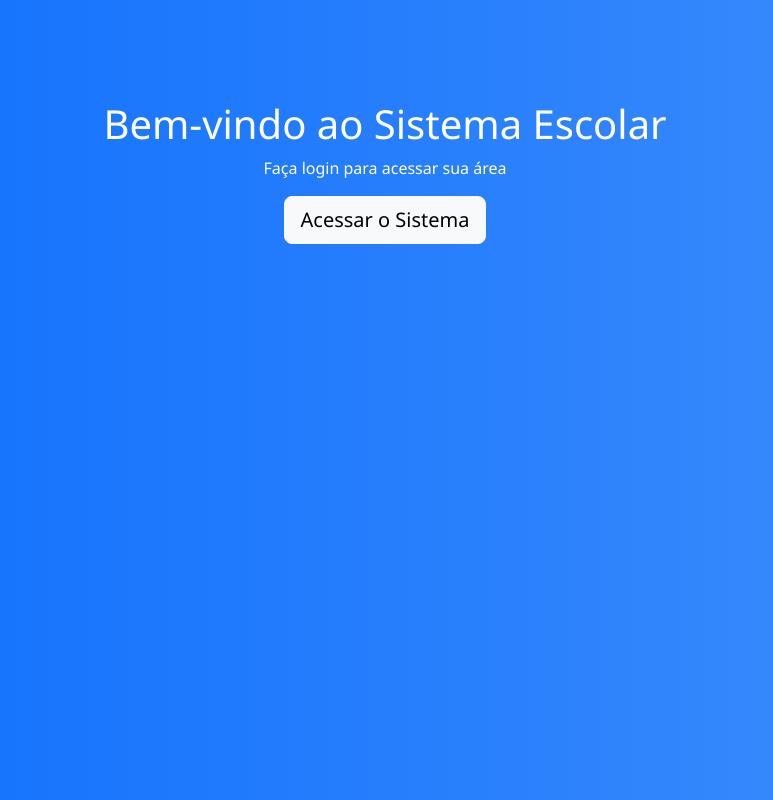
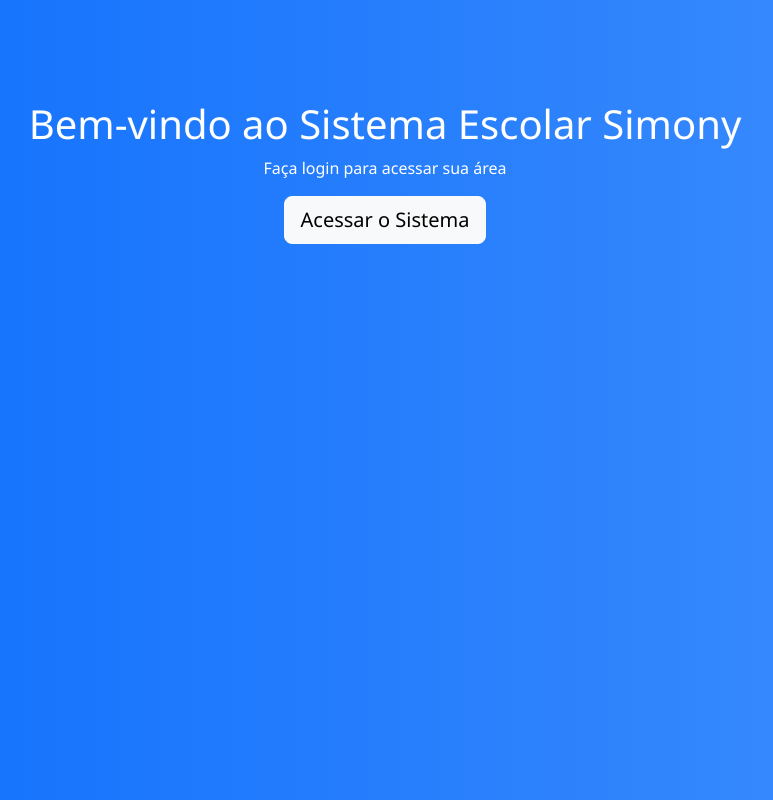
Before and after one commit to LeandroMarquesN/sistema_Cursos, a website: page src/public/index.html in a window 1280 px wide. Shown: the whole page, without its empty margins (255-1028 px from the left). Drawn offline with nearby package versions, Linux system fonts and the light colour scheme.

Commit message:
Please enter the commit message for your changes. Lines starting with '#' will be ignored, and an empty message aborts the commit.
On branch main
Your branch is ahead of 'origin/main' by 1 commit.
  (use "git push" to publish your local commits)

Changes to be committed:
	modified:   src/public/index.html

```diff
--- a/src/public/index.html
+++ b/src/public/index.html
@@ -19,7 +19,7 @@
   </style>
 </head>
 <body>
-  <h1>Bem-vindo ao Sistema Escolar</h1>
+  <h1>Bem-vindo ao Sistema Escolar Simony</h1>
   <p>Faça login para acessar sua área</p>
   <a href="/pages/login.html" class="btn btn-light btn-lg">Acessar o Sistema</a>
 </body>
```
